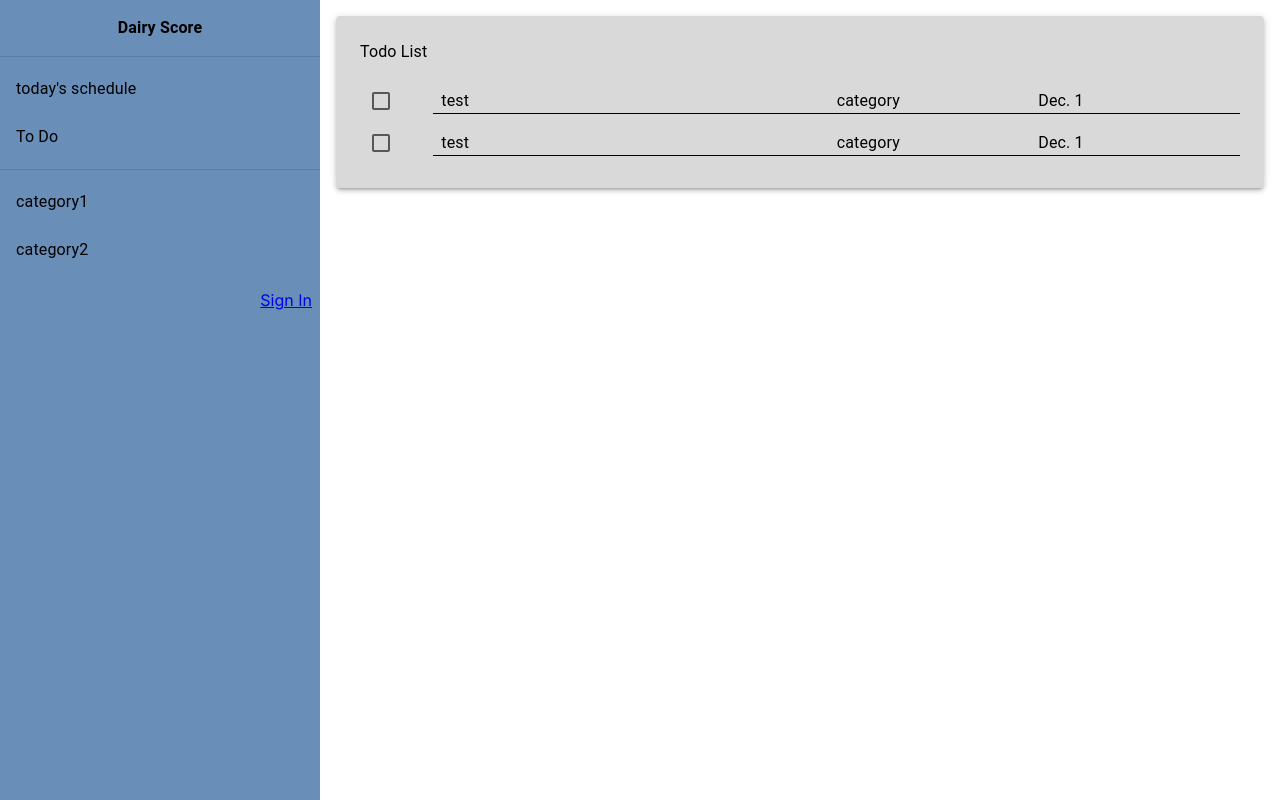
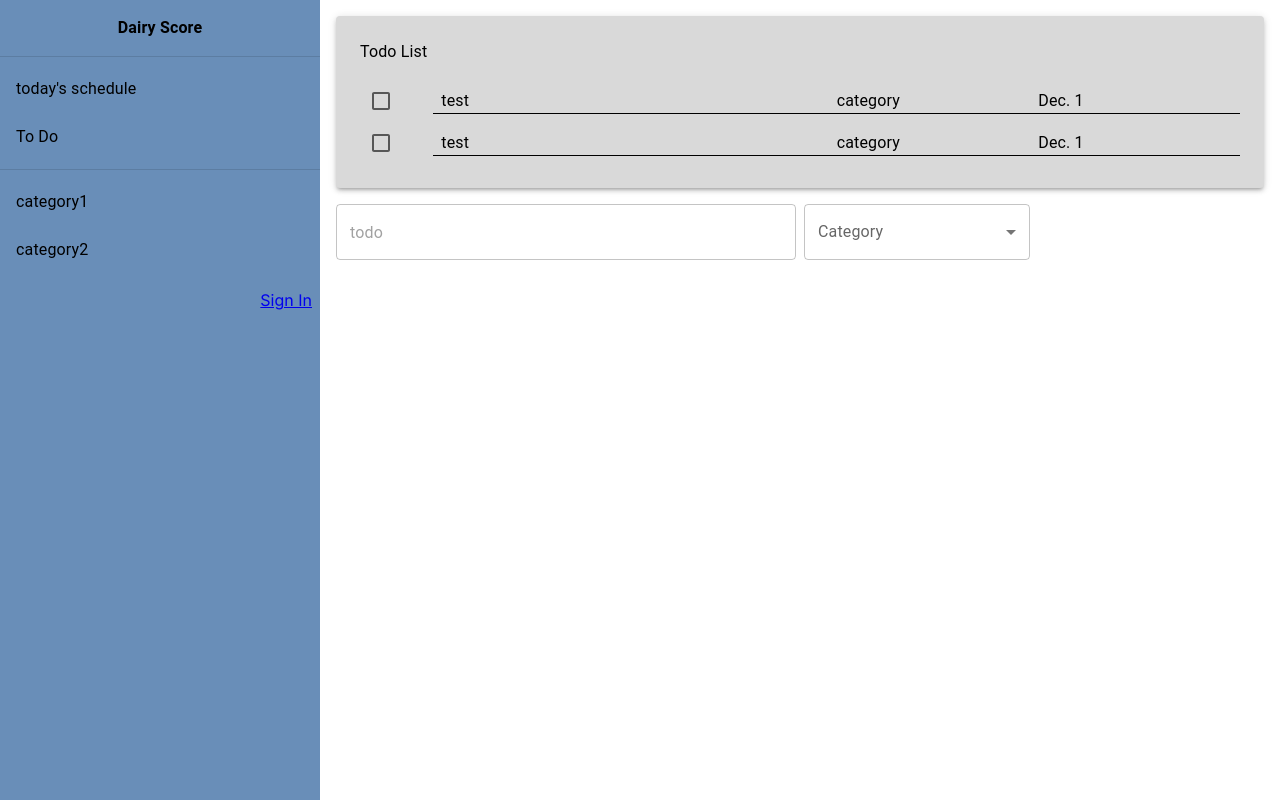
Before and after one commit to sonoda-kengo/daily-score-frontend, a Next.js app: page /category/1 in a window 1280 px wide. Built offline with nearby package versions, Linux system fonts and the light colour scheme.

Commit message:
add todo-add component

```diff
--- a/app/(site)/category/[id]/page.tsx
+++ b/app/(site)/category/[id]/page.tsx
@@ -1,4 +1,5 @@
 import { ITodo } from '@/app/types/todo';
+import { TodoAdd } from '@/components/todo-add';
 import { TodoList } from '@/components/todo-list';
 import { Box } from '@mui/material';
 
@@ -10,6 +11,9 @@ export default async function CategoryIdPage() {
       <Box>
         <TodoList todoList={todoList} />
       </Box>
+      <Box mt={2}>
+        <TodoAdd />
+      </Box>
     </>
   );
 }
--- /dev/null
+++ b/components/todo-add.tsx
@@ -0,0 +1,24 @@
+import { FormControl, Grid, InputLabel, MenuItem, Select, TextField } from '@mui/material';
+
+export const TodoAdd = () => {
+  return (
+    <Grid container spacing={1} alignItems='center'>
+      <Grid item xs={6}>
+        <FormControl defaultValue='' required fullWidth>
+          <TextField placeholder='todo' />
+        </FormControl>
+      </Grid>
+      <Grid item xs={3}>
+        <FormControl fullWidth>
+          <InputLabel>Category</InputLabel>
+          <Select label='category'>
+            <MenuItem value={1}>Category 1</MenuItem>
+            <MenuItem value={2}>Category 2</MenuItem>
+            <MenuItem value={3}>Category 3</MenuItem>
+          </Select>
+        </FormControl>
+      </Grid>
+      <Grid item xs={3}></Grid>
+    </Grid>
+  );
+};
```
